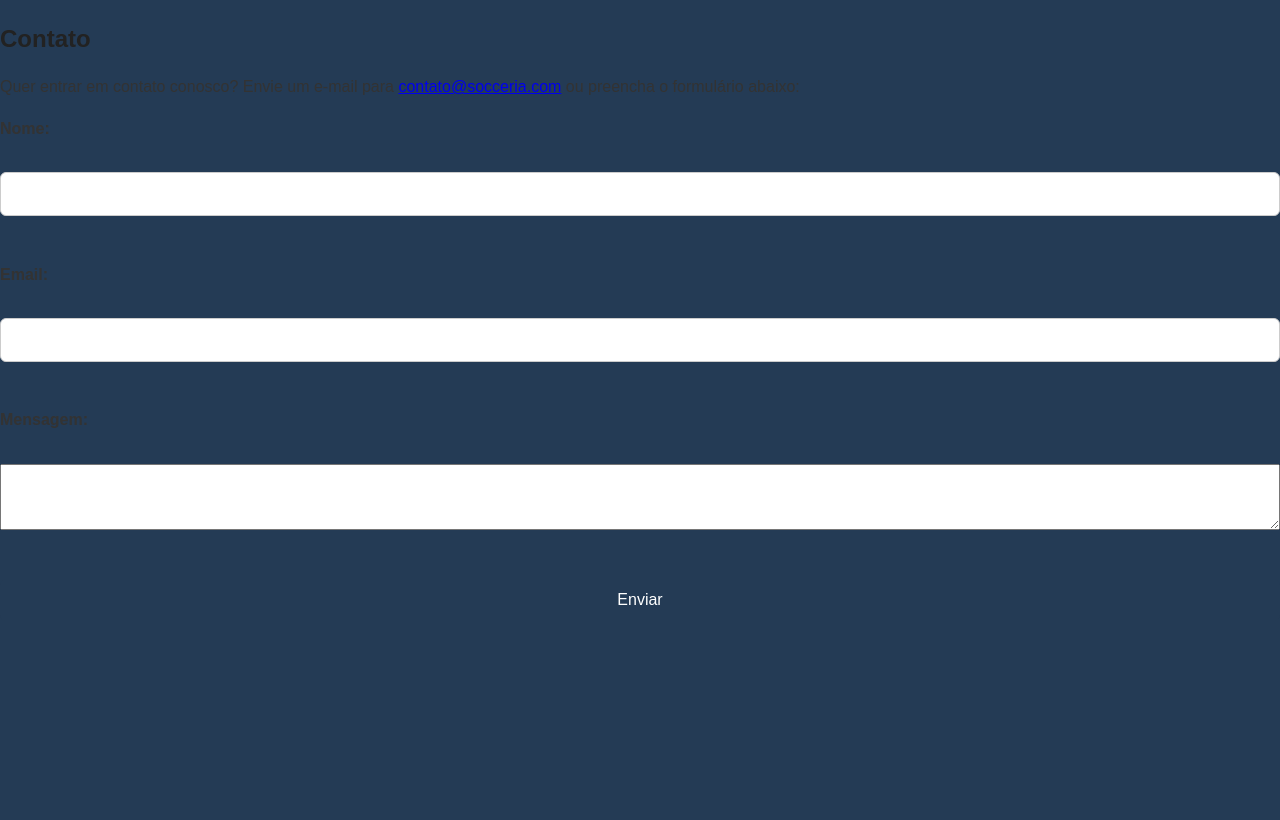
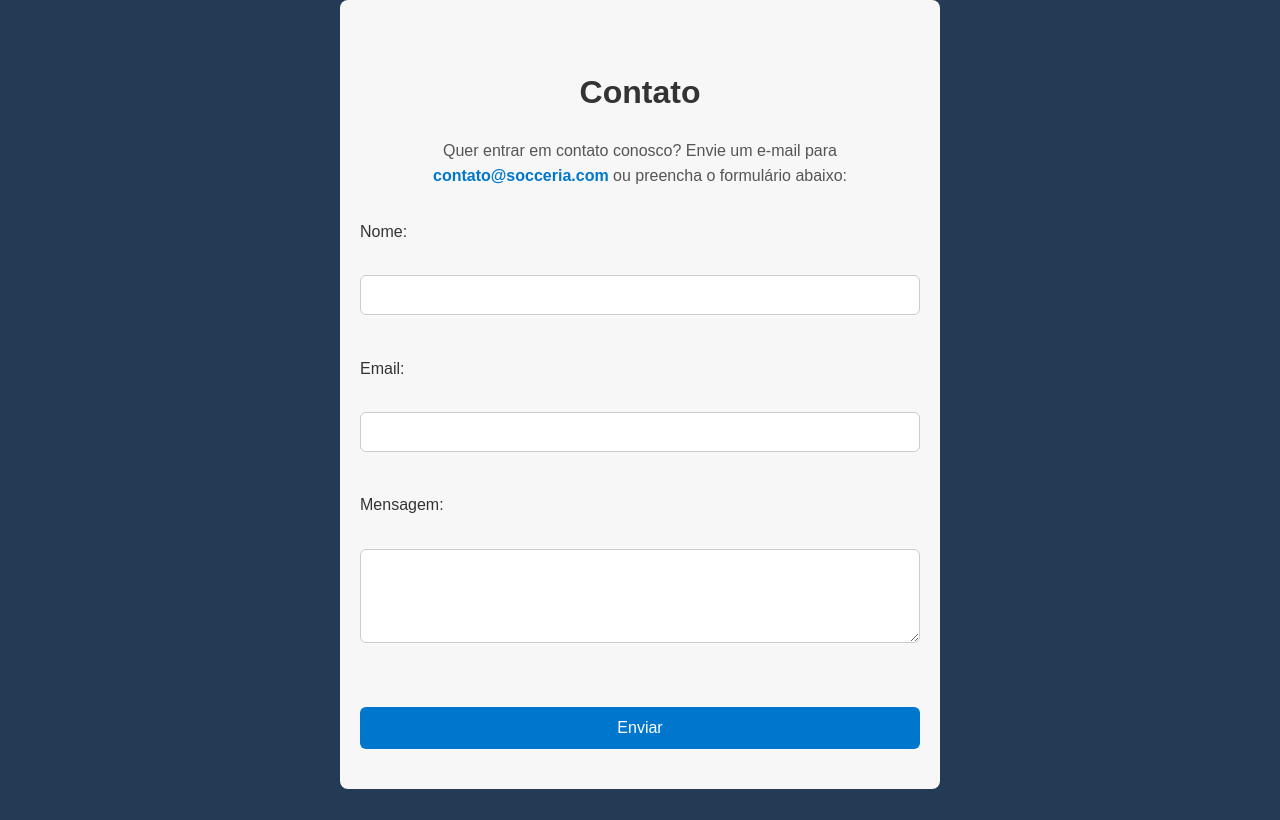
Before and after one commit to sergiocosta17/soccer-ia, a React (Vite) app: page /contato in a window 1280 px wide. Built offline with nearby package versions, Linux system fonts and the light colour scheme.

Commit message:
css das paginas sobre,contato e funci.

```diff
--- a/src/pages/components/Contato.css
+++ b/src/pages/components/Contato.css
@@ -0,0 +1,75 @@
+.section {
+  padding: 40px 20px;
+  background-color: #f7f7f7;
+  border-radius: 8px;
+  max-width: 600px;
+  margin: 0 auto;
+}
+
+.section h2 {
+  text-align: center;
+  color: #333;
+  margin-bottom: 20px;
+  font-size: 2rem;
+}
+
+.section p {
+  text-align: center;
+  color: #555;
+  margin-bottom: 30px;
+  font-size: 1rem;
+}
+
+.section a {
+  color: #0077cc;
+  text-decoration: none;
+  font-weight: bold;
+}
+
+.section a:hover {
+  text-decoration: underline;
+}
+
+form {
+  display: flex;
+  flex-direction: column;
+}
+
+label {
+  margin-bottom: 5px;
+  color: #333;
+  font-weight: 500;
+}
+
+input[type="text"],
+input[type="email"],
+textarea {
+  padding: 10px;
+  border: 1px solid #ccc;
+  border-radius: 6px;
+  margin-bottom: 15px;
+  font-size: 1rem;
+  transition: border-color 0.3s;
+}
+
+input[type="text"]:focus,
+input[type="email"]:focus,
+textarea:focus {
+  border-color: #0077cc;
+  outline: none;
+}
+
+button[type="submit"] {
+  background-color: #0077cc;
+  color: #fff;
+  padding: 12px;
+  border: none;
+  border-radius: 6px;
+  font-size: 1rem;
+  cursor: pointer;
+  transition: background-color 0.3s;
+}
+
+button[type="submit"]:hover {
+  background-color: #005fa3;
+}
--- a/src/pages/components/Contato.tsx
+++ b/src/pages/components/Contato.tsx
@@ -1,3 +1,5 @@
+import './Contato.css';
+
 const Contato = () => {
   return (
     <section id="contato" className="section">
--- a/src/pages/components/Funcionalidades.css
+++ b/src/pages/components/Funcionalidades.css
@@ -0,0 +1,32 @@
+.section {
+  padding: 40px 20px;
+  background-color: #ffffff;
+  border-radius: 8px;
+  max-width: 600px;
+  margin: 40px auto;
+}
+
+.section h2 {
+  text-align: center;
+  color: #333;
+  margin-bottom: 20px;
+  font-size: 2rem;
+}
+
+.section p {
+  text-align: center;
+  color: #555;
+  margin-bottom: 20px;
+  font-size: 1rem;
+}
+
+.section ul {
+  list-style-type: disc;
+  padding-left: 20px;
+}
+
+.section li {
+  margin-bottom: 10px;
+  color: #333;
+  font-size: 1rem;
+}
--- a/src/pages/components/Funcionalidades.tsx
+++ b/src/pages/components/Funcionalidades.tsx
@@ -1,3 +1,5 @@
+import './Funcionalidades.css';
+
 const Funcionalidades = () => {
   return (
     <section id="funcionalidades" className="section">
--- a/src/pages/components/Sobre.css
+++ b/src/pages/components/Sobre.css
@@ -0,0 +1,22 @@
+.section {
+  padding: 40px 20px;
+  background-color: #f0f0f0;
+  border-radius: 8px;
+  max-width: 600px;
+  margin: 40px auto;
+}
+
+.section h2 {
+  text-align: center;
+  color: #333;
+  margin-bottom: 20px;
+  font-size: 2rem;
+}
+
+.section p {
+  color: #555;
+  line-height: 1.6;
+  font-size: 1rem;
+  margin-bottom: 15px;
+  text-align: center;
+}
--- a/src/pages/components/Sobre.tsx
+++ b/src/pages/components/Sobre.tsx
@@ -1,3 +1,5 @@
+import './Sobre.css';
+
 const Sobre = () => {
   return (
     <section id="sobre" className="section">
--- a/src/pages/home/Home.css
+++ b/src/pages/home/Home.css
@@ -29,7 +29,6 @@ body {
   min-height: 100vh;
 }
 
-/* cabeçalho */
 .navbar {
   background-color: var(--white);
   border-bottom: 3px solid var(--primary-color);
@@ -94,7 +93,6 @@ body {
   color: var(--white);
 }
 
-/* Conteúdo principal */
 .content-wrap {
   flex: 1;
   display: flex;
--- a/src/pages/login/Login.css
+++ b/src/pages/login/Login.css
@@ -14,7 +14,7 @@ body {
 }
 
 .formContainer {
-  background-color: rgba(255, 255, 255, 0.9); /* translúcido */
+  background-color: rgba(255, 255, 255, 0.9);
   padding: 40px;
   border-radius: 12px;
   box-shadow: 0 8px 25px rgba(0, 0, 0, 0.2);
```
